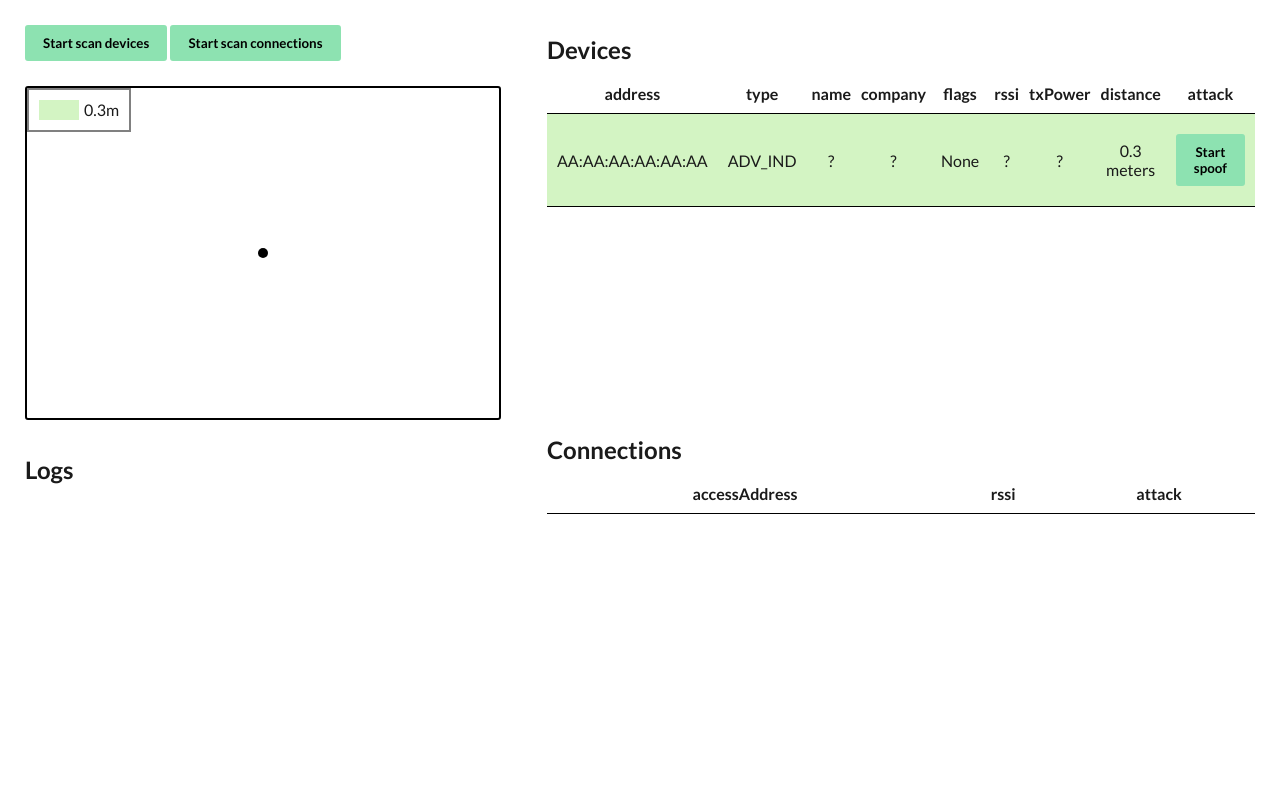
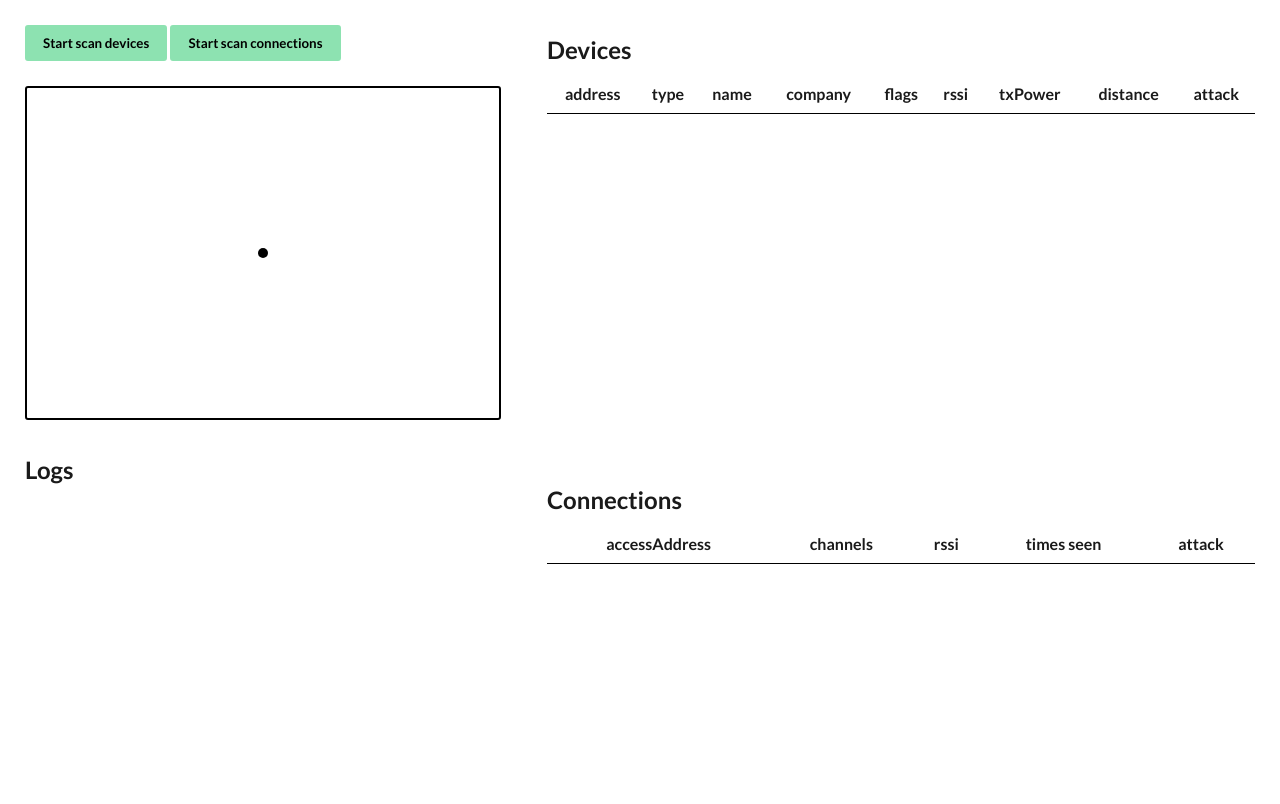
Before and after one commit to expiaz/master1-internship, a Flask app: page / in a window 1280 px wide. Shown: the top 804 px of the page. Before the commit the page ends 514 px from the top, so only its background shows below. Run offline with Flask 2, Linux system fonts and the light colour scheme; some libraries are stand-ins or nearby versions.

Commit message:
Fixed sweeping thread infinite join, destroying static properties between mirage instanciation to recreate devices and emitter/receivers

```diff
--- a/poc/server/app.py
+++ b/poc/server/app.py
@@ -9,6 +9,8 @@ from flask_socketio import SocketIO
 
 from mirage.core import app
 from mirage.libs import utils,ble
+from mirage.libs.wireless_utils.device import Device
+from mirage.core.module import WirelessModule
 
 server = Flask(__name__)
 socketio = SocketIO(server, async_mode='eventlet')
@@ -22,7 +24,7 @@ class State():
     @staticmethod
     def colorGenerator():
         i = 0
-        colorPalette = '#2980b9,#f1c40f,#1abc9c,#8e44ad,#34495e'.split(',')
+        colorPalette = '#2980b9,#f1c40f,#1abc9c,#8e44ad,#1289A7,#833471,#C4E538'.split(',')
         while True:
             yield colorPalette[i % len(colorPalette)]
             i = i + 1
@@ -84,6 +86,7 @@ def startAttack(payload):
             m = utils.loadModule('ble_locate')
             m['DEVICE_CALLBACK'] = onDeviceFound
             m['SCAN_TYPE'] = 'devices'
+            m['WINDOW'] = '50'
             m['TIME'] = ''
             m.execute()
 
@@ -100,6 +103,7 @@ def startAttack(payload):
             m = utils.loadModule('ble_locate')
             m['CONNECTION_CALLBACK'] = onConnectionFound
             m['SCAN_TYPE'] = 'connections'
+            m['WINDOW'] = '1'
             m['TIME'] = ''
             m.execute()
 
@@ -111,13 +115,17 @@ def startAttack(payload):
 
 @socketio.on('stopAttack')
 def stopAttack(payload):
+    socketio.emit('attackStopped')
     # never trust user input
     if state.task == None:
         return
     state.mirage.exit()
+    state.mirage = None
     state.task.kill()
     state.task = None
-    socketio.emit('attackStopped')
+    Device.instances = {}
+    WirelessModule.Emitters = {}
+    WirelessModule.Receivers = {}
 
 '''
 ' MAIN
--- a/poc/server/static/app.js
+++ b/poc/server/static/app.js
@@ -25,12 +25,7 @@
 
     const state = {
         logs: [],
-        devices: [{
-            address: 'AA:AA:AA:AA:AA:AA',
-            type: 'ADV_IND',
-            distance: 0.3,
-            color: '#d3f4c3'
-        }],
+        devices: [],
         connections: [],
         attack: null,
         target: null
@@ -61,7 +56,7 @@
             target,
             ...actions.log({
                 'type': 'success',
-                'message': `${getText(attack)}${target ? `on ${target}` : ''} started`
+                'message': `${getText(attack)}${target ? ` on ${target}` : ''} started`
             })(state)
         }),
 
@@ -70,7 +65,7 @@
             target: null,
             ...actions.log({
                 'type': 'fail',
-                'message': `${getText(state.attack)}${state.target ? `on ${state.target}` : ''} stopped`
+                'message': `${getText(state.attack)}${state.target ? ` on ${state.target}` : ''} stopped`
             })(state)
         }),
 
@@ -86,13 +81,9 @@
         }
     }
 
-    window.actions = actions
-
     const view = (state, actions) => {
         deviceHdr = 'address,type,name,company,flags,rssi,txPower,distance,attack'.split(',')
-        connectionHdr = 'accessAddress,rssi,attack'.split(',')
-
-        console.log(state)
+        connectionHdr = 'accessAddress,channels,rssi,times seen,attack'.split(',')
 
         let positions = []
         if ($radar && state.devices.length) {
@@ -169,6 +160,8 @@
                 return {
                     onclick: () => {
                         actions.stopAttack({ attack, target })
+                        // if (attack == 'scanConnection')
+                        //    clearTimeout(fakeScanConnTimer)
                     },
                     'class': 'control cancel'
                 }
@@ -177,6 +170,8 @@
                 return {
                     onclick: () => {
                         actions.startAttack({ attack, target })
+                        // if (attack == 'scanConnection')
+                        //    fakeScanConnTimer = setTimeout(fakeScanConn, 1000)
                     },
                     'class': 'control start'
                 }
@@ -243,10 +238,12 @@
         </tr>
     `
 
-    const Connection = ({ accessAddress, rssi }) => html`
+    const Connection = ({ accessAddress, rssi, channels, hits }) => html`
         <tr key=${accessAddress}>
             <td>${accessAddress}</td>
+            <td>${channels.join(', ')}</td>
             <td>${rssi} dBm</td>
+            <td>${hits}</td>
             <td><Control attack="hijack" target=${accessAddress} /></td>
         </tr>
     `
@@ -278,7 +275,24 @@
 
     const main = app(state, actions, view, document.body)
 
-    window.main = main
+    /*
+    let fakeScanConnTimer
+    let fakeHits = 0
+    let fakeChannels = new Set()
+    const fakeScanConn = () => {
+        fakeChannels.add(Math.round(Math.random() * 36))
+        fakeHits++
+        main.updateConnections([{
+            accessAddress: '0x8e89bed6',
+            rssi: -56 - Math.round(Math.random() * 10),
+            hits: fakeHits,
+            channels: [...fakeChannels]
+        }])
+
+        //clearTimeout(fakeScanConnTimer)
+        fakeScanConnTimer = setTimeout(fakeScanConn, Math.round(Math.random() * 5) * 1000)
+    }
+    */
 
     // Socket.IO
 
--- a/poc/server/static/style.css
+++ b/poc/server/static/style.css
@@ -124,7 +124,7 @@ body {
 }
 
 .lists .devices {
-    margin-bottom: 25px;
+    margin-bottom: 75px;
     height: 50%;
 }
 
```
Also changed, not shown: poc/src/mirage.cfg (+8 -0 lines), poc/src/modules/ble_locate.py (+6 -5 lines), 2 other files.
